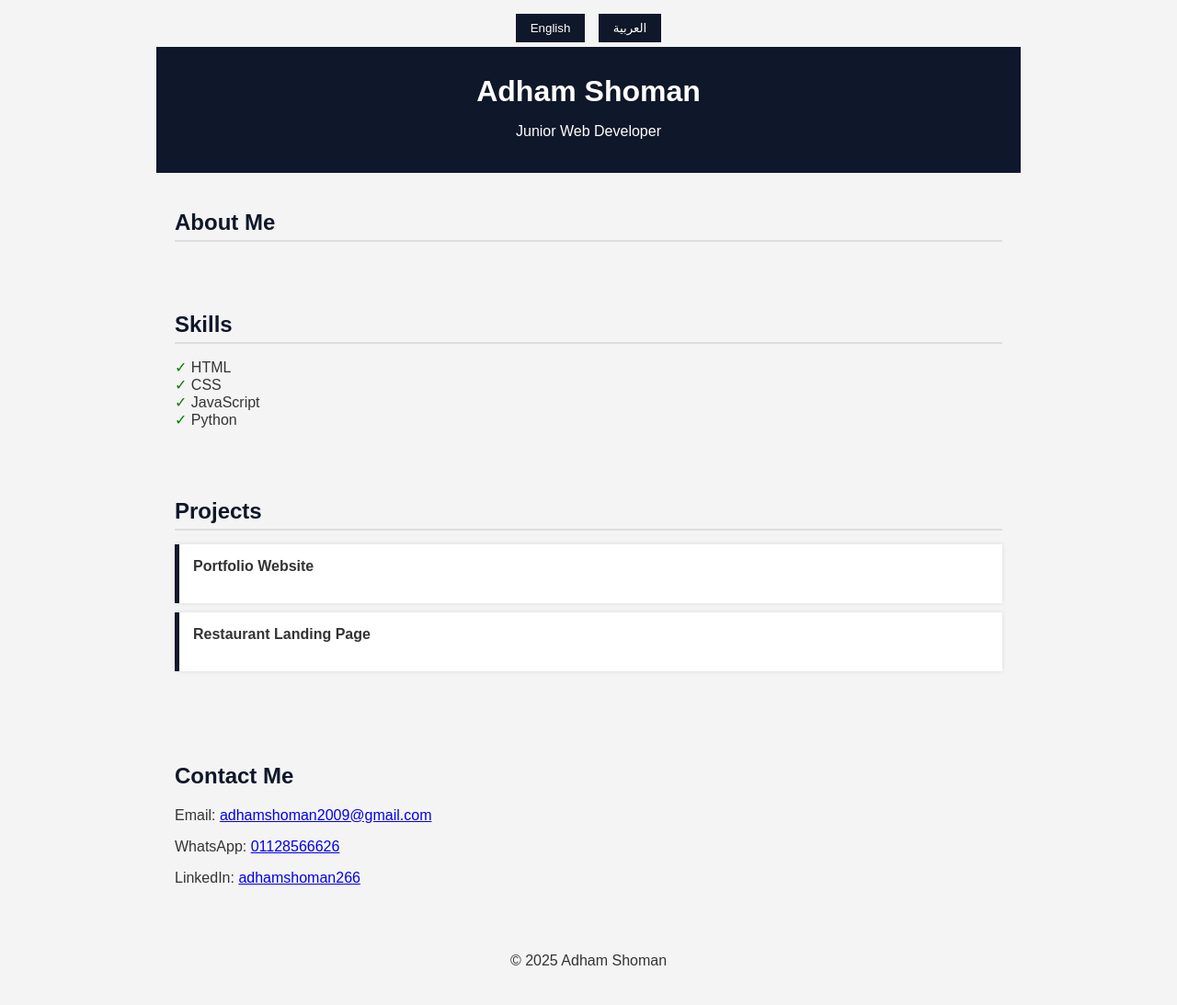
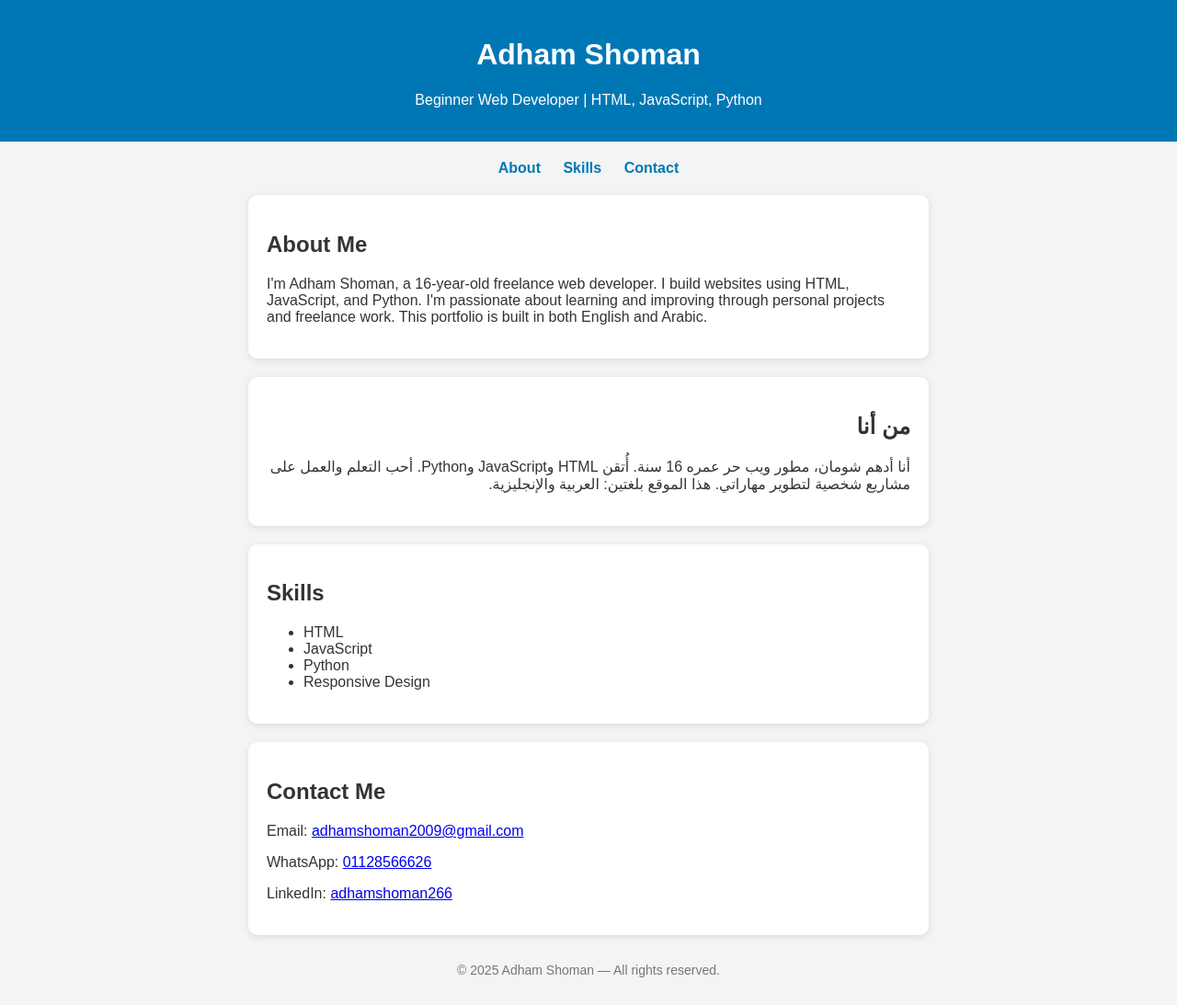
Before and after one commit to Adham266/Portoflio, a plain HTML site: page index.html in a window 1280 px wide. Shown: the whole page at 92% size. Drawn offline with Linux system fonts and the light colour scheme.

Commit message:
Update index.html

```diff
--- a/index.html
+++ b/index.html
@@ -1,120 +1,98 @@
-
 <!DOCTYPE html>
-<html lang="en" dir="ltr">
+<html lang="en">
 <head>
-  <meta charset="UTF-8">
-  <meta name="viewport" content="width=device-width, initial-scale=1.0">
-  <title>Adham Shoman | Portfolio</title>
+  <meta charset="UTF-8" />
+  <meta name="viewport" content="width=device-width, initial-scale=1.0"/>
+  <title>Adham Shoman | Web Developer</title>
   <style>
     body {
       font-family: Arial, sans-serif;
       margin: 0;
       padding: 0;
-      background-color: #f4f4f4;
+      background: #f4f4f4;
       color: #333;
     }
-    header, section, footer {
+    header {
+      background: #0077b5;
+      color: white;
       padding: 20px;
-      max-width: 900px;
-      margin: auto;
-    }
-    header {
-      background-color: #0f172a;
-      color: white;
       text-align: center;
     }
-    h1 { margin: 10px 0; }
-    h2 { color: #0f172a; }
-    .section-title {
-      border-bottom: 2px solid #ddd;
-      padding-bottom: 5px;
-      margin-bottom: 15px;
+    nav {
+      text-align: center;
+      margin: 20px 0;
     }
-    ul { list-style-type: none; padding: 0; }
-    li::before { content: '✓ '; color: green; }
-    .projects { margin-bottom: 30px; }
-    .project {
-      background: #fff;
-      padding: 15px;
-      margin-bottom: 10px;
-      border-left: 5px solid #0f172a;
-      box-shadow: 0 0 5px rgba(0,0,0,0.1);
+    nav a {
+      margin: 0 10px;
+      color: #0077b5;
+      text-decoration: none;
+      font-weight: bold;
     }
-    .contact p { line-height: 1.6; }
-    .lang-toggle {
+    section {
+      padding: 20px;
+      max-width: 700px;
+      margin: auto;
+      background: white;
+      margin-top: 20px;
+      border-radius: 10px;
+      box-shadow: 0 2px 8px rgba(0,0,0,0.1);
+    }
+    footer {
       text-align: center;
-      margin-top: 10px;
+      margin: 30px 0;
+      font-size: 14px;
+      color: #777;
     }
-    button {
-      background-color: #0f172a;
-      color: white;
-      padding: 8px 16px;
-      border: none;
-      cursor: pointer;
-      margin: 5px;
+    .arabic {
+      direction: rtl;
+      text-align: right;
+      font-family: 'Cairo', sans-serif;
     }
   </style>
 </head>
 <body>
-  <div class="lang-toggle">
-    <button onclick="setLang('en')">English</button>
-    <button onclick="setLang('ar')">العربية</button>
-  </div>
 
   <header>
-    <h1 data-en="Adham Shoman" data-ar="أدهم شومان">Adham Shoman</h1>
-    <p data-en="Junior Web Developer" data-ar="مطور ويب مبتدئ">Junior Web Developer</p>
+    <h1>Adham Shoman</h1>
+    <p>Beginner Web Developer | HTML, JavaScript, Python</p>
   </header>
 
-  <section>
-    <h2 class="section-title" data-en="About Me" data-ar="من أنا">About Me</h2>
-    <p data-en="I'm Adham Shoman, a 16-year-old web developer passionate about technology and design. I specialize in building clean, responsive websites using HTML, JavaScript, and Python. I'm always learning and looking to grow through real-world freelance projects."
-       data-ar="أنا أدهم شومان، مطور ويب عمري 16 سنة، شغوف بالتكنولوجيا والتصميم. أمتلك مهارات في HTML وJavaScript وPython، وأسعى دائمًا لتعلم المزيد واكتساب الخبرة من خلال مشاريع العمل الحر.">
-    </p>
+  <nav>
+    <a href="#about">About</a>
+    <a href="#skills">Skills</a>
+    <a href="#contact">Contact</a>
+  </nav>
+
+  <section id="about">
+    <h2>About Me</h2>
+    <p>I'm Adham Shoman, a 16-year-old freelance web developer. I build websites using HTML, JavaScript, and Python. I'm passionate about learning and improving through personal projects and freelance work. This portfolio is built in both English and Arabic.</p>
   </section>
 
-  <section>
-    <h2 class="section-title" data-en="Skills" data-ar="المهارات">Skills</h2>
+  <section class="arabic">
+    <h2>من أنا</h2>
+    <p>أنا أدهم شومان، مطور ويب حر عمره 16 سنة. أُتقن HTML وJavaScript وPython. أحب التعلم والعمل على مشاريع شخصية لتطوير مهاراتي. هذا الموقع بلغتين: العربية والإنجليزية.</p>
+  </section>
+
+  <section id="skills">
+    <h2>Skills</h2>
     <ul>
       <li>HTML</li>
-      <li>CSS</li>
       <li>JavaScript</li>
       <li>Python</li>
+      <li>Responsive Design</li>
     </ul>
   </section>
 
-  <section class="projects">
-    <h2 class="section-title" data-en="Projects" data-ar="المشاريع">Projects</h2>
-    <div class="project">
-      <strong data-en="Portfolio Website" data-ar="موقع بورتفوليو">Portfolio Website</strong>
-      <p data-en="A simple and responsive personal portfolio website built with HTML and CSS."
-         data-ar="موقع بورتفوليو بسيط ومتجاوب تم إنشاؤه باستخدام HTML وCSS."></p>
-    </div>
-    <div class="project">
-      <strong data-en="Restaurant Landing Page" data-ar="صفحة مطعم رئيسية">Restaurant Landing Page</strong>
-      <p data-en="A landing page for a fictional restaurant. Includes a menu section and contact form."
-         data-ar="صفحة رئيسية لمطعم وهمي، تتضمن قائمة طعام ونموذج تواصل."></p>
-    </div>
+  <section id="contact">
+    <h2>Contact Me</h2>
+    <p>Email: <a href="mailto:adhamshoman2009@gmail.com">adhamshoman2009@gmail.com</a></p>
+    <p>WhatsApp: <a href="https://wa.me/201128566626" target="_blank">01128566626</a></p>
+    <p>LinkedIn: <a href="https://www.linkedin.com/in/adhamshoman266" target="_blank">adhamshoman266</a></p>
   </section>
 
-  <section id="contact">
-  <h2>Contact Me</h2>
-  <p>Email: <a href="mailto:adhamshoman2009@gmail.com">adhamshoman2009@gmail.com</a></p>
-  <p>WhatsApp: <a href="https://wa.me/201128566626" target="_blank">01128566626</a></p>
-  <p>LinkedIn: <a href="https://www.linkedin.com/in/adhamshoman266" target="_blank">adhamshoman266</a></p>
-</section>
-
   <footer>
-    <p style="text-align: center;">&copy; 2025 Adham Shoman</p>
+    &copy; 2025 Adham Shoman — All rights reserved.
   </footer>
 
-  <script>
-    function setLang(lang) {
-      document.querySelectorAll('[data-en]').forEach(el => {
-        el.innerText = el.getAttribute(`data-${lang}`);
-      });
-      document.body.dir = (lang === 'ar') ? 'rtl' : 'ltr';
-    }
-  </script>
 </body>
 </html>
```
